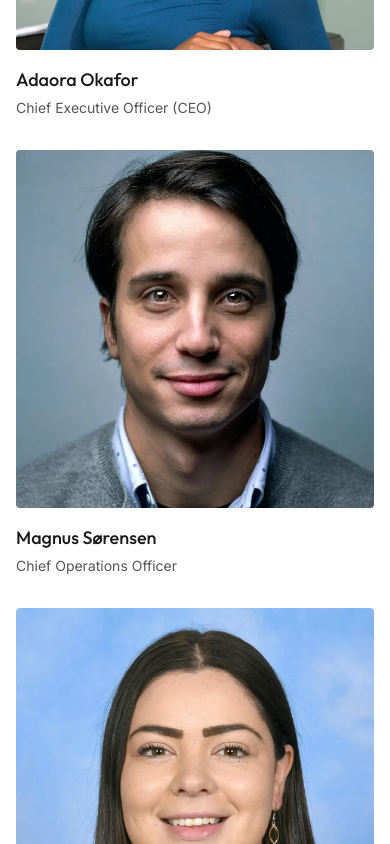
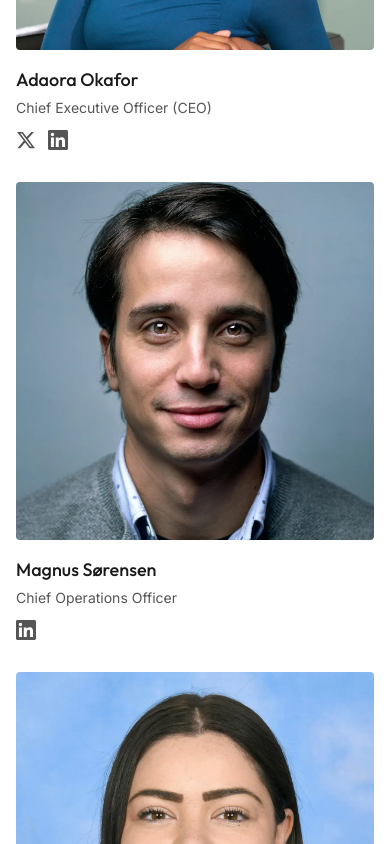
Before and after one commit to ugbodagadave/biogax, a React (Vite) app: page /about in a window 390 px wide. Shown: the part 3120-3964 px from the top of the page. Built offline with nearby package versions, Linux system fonts and the light colour scheme.

Commit message:
Fix some bugs and errors

```diff
--- a/src/components/Benefits.tsx
+++ b/src/components/Benefits.tsx
@@ -1,4 +1,5 @@
 import { useRef } from 'react';
+import { Link } from 'react-router-dom';
 import { motion, useScroll, useTransform } from 'framer-motion';
 import { ArrowRight } from 'lucide-react';
 
@@ -150,13 +151,13 @@ export function Benefits() {
 
                     {/* CTA at the end */}
                     <div className="pl-16 mt-8">
-                        <a
-                            href="#contact"
+                        <Link
+                            to="/assessment"
                             className="inline-flex items-center gap-2 px-6 py-3 font-body text-sm font-medium text-[#1a1a1a] bg-[#c0ff75] border-2 border-[#c0ff75] rounded-full hover:bg-[#d4ff9e] transition-colors group"
                         >
                             Free Energy Assessment
                             <ArrowRight className="w-4 h-4 transition-transform group-hover:translate-x-1" />
-                        </a>
+                        </Link>
                     </div>
                 </div>
             </div>
--- a/src/components/Leadership.tsx
+++ b/src/components/Leadership.tsx
@@ -165,9 +165,29 @@ export function Leadership() {
                             <h3 className="font-heading text-lg md:text-xl font-medium text-[#1a1a1a] mb-1">
                                 {member.name}
                             </h3>
-                            <p className="font-body text-sm text-[#555555]">
+                            <p className="font-body text-sm text-[#555555] mb-3 md:mb-0">
                                 {member.role}
                             </p>
+
+                            {/* Mobile Social Icons (always visible on mobile) */}
+                            <div className="flex items-center gap-3 md:hidden">
+                                {member.hasTwitter && (
+                                    <a
+                                        href="#"
+                                        className="text-[#555555] hover:text-[#1a1a1a] transition-colors"
+                                        aria-label={`Follow ${member.name} on X`}
+                                    >
+                                        <XIcon className="w-5 h-5" />
+                                    </a>
+                                )}
+                                <a
+                                    href="#"
+                                    className="text-[#555555] hover:text-[#1a1a1a] transition-colors"
+                                    aria-label={`Connect with ${member.name} on LinkedIn`}
+                                >
+                                    <LinkedInIcon className="w-5 h-5" />
+                                </a>
+                            </div>
                         </div>
                     ))}
                 </div>
--- a/src/pages/BlogsPage.tsx
+++ b/src/pages/BlogsPage.tsx
@@ -53,19 +53,21 @@ export function BlogsPage() {
                         {filteredBlogs.map((blog) => (
                             <article key={blog.id} className="flex flex-col group">
                                 {/* Image */}
-                                <div className="relative w-full aspect-[16/10] rounded-[4px] overflow-hidden mb-6">
+                                <Link to={`/blogs/${blog.slug}`} className="relative w-full aspect-[16/10] rounded-[4px] overflow-hidden mb-6 block">
                                     <img
                                         src={blog.image}
                                         alt={blog.title}
                                         className="w-full h-full object-cover transition-transform duration-500 group-hover:scale-105"
                                     />
-                                </div>
+                                </Link>
 
                                 {/* Content */}
                                 <div className="flex flex-col flex-1">
-                                    <h3 className="font-heading text-xl md:text-2xl font-medium text-[#1a1a1a] mb-3">
-                                        {blog.title}
-                                    </h3>
+                                    <Link to={`/blogs/${blog.slug}`}>
+                                        <h3 className="font-heading text-xl md:text-2xl font-medium text-[#1a1a1a] mb-3 hover:text-[#06402b] transition-colors">
+                                            {blog.title}
+                                        </h3>
+                                    </Link>
                                     <p className="font-body text-[#555555] leading-relaxed mb-4 line-clamp-2">
                                         {blog.description}
                                     </p>
```
Also changed, not shown: 1 other file (tests, documents, lock files or other folders).
